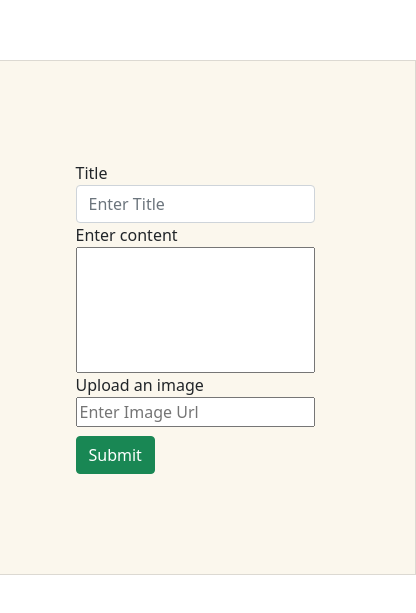
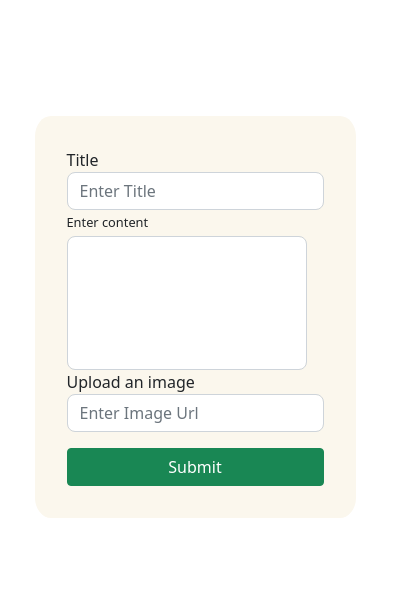
Before and after one commit to Aleksandra2101/Blog-test-page, a plain HTML site: page create-post.html in a window 390 px wide. Shown: the part 105-718 px from the top of the page, 416 px wide, since content can reach past the window. Drawn offline with nearby package versions, Linux system fonts and the light colour scheme.

Commit message:
final changes

```diff
--- a/create-post.css
+++ b/create-post.css
@@ -1,11 +1,69 @@
 
-.submit-button {
-    margin-top: 9px;
+
+html {
+  font-family: "Raleway", sans-serif;
 }
 
 .container-form {
-    border: 1px solid rgba(128, 128, 128, 0.253);
-    padding:100px;
-   background-color: #fbf7ed;;
+  padding: 10rem;
+  background-color: #fbf7ed;
+  border-radius: 5%;
+}
 
+.title-area {
+  font-weight: 500;
+  line-height: 1.5;
 }
+
+.content-area {
+  font-weight: 500;
+  line-height: 2;
+  width: 30rem;
+}
+
+.image-area {
+  font-weight: 500;
+  line-height: 1.5;
+}
+.form-control {
+  border-radius: 0.5rem;
+}
+
+.form-control:focus {
+  color: rgba(0, 0, 0, 0.664);
+  border-color: #7e7e7e0a;
+  box-shadow: 0 0 0 0.25rem #63636313;
+}
+
+.submit-button {
+  margin-top: 1rem;
+  width: 100%;
+  font-size: 1.2rem;
+}
+@media only screen and (max-width: 800px) {
+  .container-form {
+    padding: 5rem;
+  }
+  .content-area {
+    width: 20rem;
+  }
+}
+
+@media only screen and (max-width: 500px) {
+  .container-form {
+    padding: 2rem;
+  }
+  .title-area {
+    font-size: 1rem;
+  }
+  .content-area {
+    width: 15rem;
+    font-size: 0.8rem;
+  }
+  .image-area {
+    font-size: 1rem;
+  }
+  .submit-button {
+    font-size: 1rem;
+  }
+}
--- a/create-post.html
+++ b/create-post.html
@@ -25,18 +25,18 @@
 
     <div class="d-flex justify-content-center min-vh-100 align-items-center">
         <div class="container-form">
-            <div class="form-group ">
+            <div class="form-group  title-area">
                 <label for="title">Title</label>
                 <input type="text" class="form-control" id="titleId" placeholder="Enter Title">
             </div>
-            <div class="form-group d-flex flex-column">
+            <div class="form-group d-flex flex-column content-area">
                 <label for="content">Enter content</label>
-                <textarea id="contentId" rows="5" style="resize: none;"></textarea>
+                <textarea id="contentId" class="form-control"rows="5" style="resize: none;"></textarea>
             </div>
 
-            <div class="form-group d-flex flex-column" >
+            <div class="form-group d-flex flex-column  image-area " >
                 <label for="imageUpload">Upload an image</label>
-                <input type="text"  id="imageId" placeholder="Enter Image Url">
+                <input type="text" class="form-control" id="imageId" placeholder="Enter Image Url">
             </div>
 
             <button type="submit" class="btn btn-success submit-button  " onclick="submitBlogPost()">Submit</button>
--- a/script.js
+++ b/script.js
@@ -30,7 +30,7 @@ function loadPage(direction) {
 
   if (direction === 'next') {
     pageNumber++;
-    fetch(`http://localhost:3000/posts?_page=${pageNumber}&_limit=2`)
+    fetch(`http://localhost:3000/posts?_page=${pageNumber}&_limit=3`)
       .then(response => response.json())
       .then(data => {
         console.log(data)
--- a/style.css
+++ b/style.css
@@ -32,8 +32,9 @@ html {
 
 .btn-pagination:hover,
 .btn-pagination:active {
-    border: none;
+  border: none;
   color: #004c3f;
+  cursor: pointer;
 }
 
 /* cards  */
```
Also changed, not shown: create-post.js (+30 -37 lines), index.html (+2 -2 lines), js-test/db.json (+23 -35 lines).
